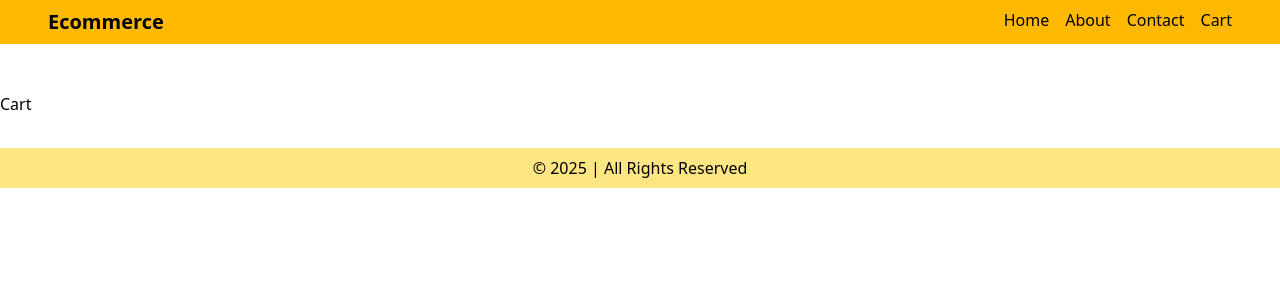
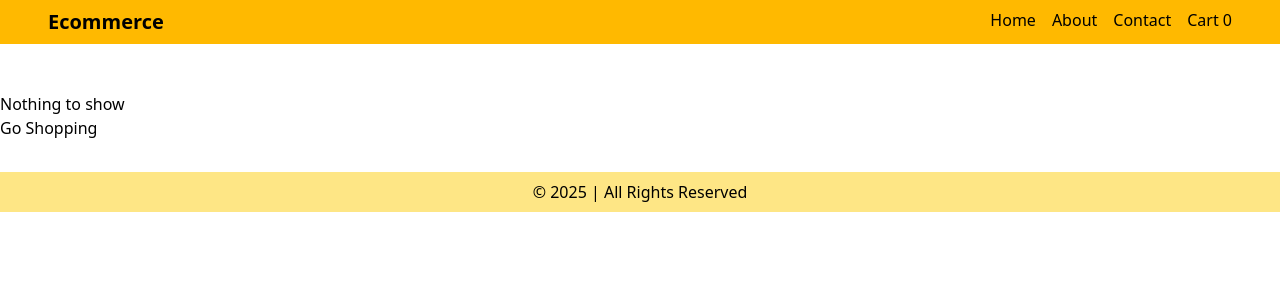
Before and after one commit to rohitjainfsl/ecommerce-new, a React (Vite) app: page /cart in a window 1280 px wide. Shown: the top 300 px of the page. Built offline with nearby package versions, Linux system fonts and the light colour scheme.

Commit message:
added cart page

```diff
--- a/src/components/Header.jsx
+++ b/src/components/Header.jsx
@@ -1,6 +1,8 @@
 import { NavLink } from "react-router-dom";
+import { useEcom } from "../context/EcomProvider";
 
 function Header() {
+  const { cart } = useEcom();
   return (
     <header className="flex justify-between px-12 py-2 mb-12 bg-amber-400 ">
       <h1 className="font-bold text-xl">Ecommerce</h1>
@@ -16,7 +18,9 @@ function Header() {
             <NavLink to="/contact">Contact</NavLink>
           </li>
           <li>
-            <NavLink to="/cart">Cart</NavLink>
+            <NavLink to="/cart">
+              Cart <span>{cart.length}</span>
+            </NavLink>
           </li>
         </ul>
       </nav>
--- a/src/context/EcomProvider.jsx
+++ b/src/context/EcomProvider.jsx
@@ -1,7 +1,7 @@
 import { createContext, useContext, useState } from "react";
 import instance from "../axiosConfig";
 
- export const ecomcontext = createContext();
+const ecomcontext = createContext();
 
 function EcomProvider({ children }) {
   const [products, setProducts] = useState([]);
@@ -22,13 +22,35 @@ function EcomProvider({ children }) {
     }
   }
 
+  function addToCart(product) {
+    const productAlreadyExists = cart.find(
+      (cartItem) => cartItem._id === product._id
+    );
+
+    if (productAlreadyExists) {
+      setCart(
+        cart.map((cartItem) =>
+          cartItem._id === product._id
+            ? { ...cartItem, quantity: Number(cartItem.quantity) + 1 }
+            : cartItem
+        )
+      );
+    } else {
+      const obj = { product, quantity: 1 };
+      setCart([...cart, obj]);
+    }
+  }
+
   return (
-    <ecomcontext.Provider value={{ products, cart, loading, fetchProducts }}>
+    <ecomcontext.Provider
+      value={{ products, cart, loading, fetchProducts, addToCart }}
+    >
       {children}
     </ecomcontext.Provider>
   );
 }
-// export function useEcom() {
-//   return useContext(ecomcontext);
-// }
+
+export function useEcom() {
+  return useContext(ecomcontext);
+}
 export default EcomProvider;
--- a/src/pages/Cart.jsx
+++ b/src/pages/Cart.jsx
@@ -1,5 +1,40 @@
+import { Link } from "react-router-dom";
+import { useEcom } from "../context/EcomProvider";
+import { MdOutlineCurrencyRupee } from "react-icons/md";
+
 export default function Cart() {
+  const { cart } = useEcom();
+  console.log(cart);
   return (
-    <div>Cart</div>
-  )
+    <div className="cart flex">
+      {cart.length === 0 ? (
+        <div className="emptyCart">
+          <h2>Nothing to show</h2>
+          <p>
+            <Link to="/">Go Shopping</Link>
+          </p>
+        </div>
+      ) : (
+        <>
+          <div className="cartContent">
+            {cart.map((item) => {
+              return (
+                <div key={item.product._id} className="cartItem flex gap-4">
+                  <img src={item.product.url} alt={item.product.name} className="w-20 h-20" />
+                  <div className="info">
+                    <h3>{item.product.name}</h3>
+                    <p className="inline-flex">
+                      <MdOutlineCurrencyRupee />
+                      <span>{item.product.price}</span>
+                    </p>
+                  </div>
+                </div>
+              );
+            })}
+          </div>
+          <div className="cartTotal"></div>
+        </>
+      )}
+    </div>
+  );
 }
--- a/src/pages/Home.jsx
+++ b/src/pages/Home.jsx
@@ -1,10 +1,9 @@
-import { useContext, useEffect, useState } from "react";
+import { useEffect } from "react";
 import { Link } from "react-router-dom";
-import { ecomcontext } from "../context/EcomProvider";
+import { useEcom } from "../context/EcomProvider";
 
 function Home() {
-//   const { products, loading, fetchProducts } = useEcom();
-  const {products,loading,fetchProducts}=useContext(ecomcontext)
+  const { products, loading, fetchProducts } = useEcom();
 
   useEffect(() => {
     fetchProducts();
--- a/src/pages/SingleProduct.jsx
+++ b/src/pages/SingleProduct.jsx
@@ -2,10 +2,13 @@ import { useEffect, useState } from "react";
 import instance from "../axiosConfig";
 import { useParams } from "react-router-dom";
 import { MdOutlineCurrencyRupee } from "react-icons/md";
+import { useEcom } from "../context/EcomProvider";
 
 function SingleProduct() {
   const [loading, setLoading] = useState(false);
   const [product, setProduct] = useState({});
+  const { addToCart } = useEcom();
+
   let { id } = useParams();
 
   useEffect(() => {
@@ -28,9 +31,7 @@ function SingleProduct() {
     }
   }
 
-  function handleAddToCart (){
-
-  }
+  function handleAddToCart() {}
 
   if (loading) return <h3>Loading...</h3>;
 
@@ -55,16 +56,29 @@ function SingleProduct() {
           <div className="price flex items-center">
             <MdOutlineCurrencyRupee /> <span>{product.price}</span>
           </div>
-             <h2>  <strong>Brand:-</strong> {product.brand}</h2>
-             <h2> <strong>Category:- </strong> {product.category} </h2>
+          <h2>
+            {" "}
+            <strong>Brand:-</strong> {product.brand}
+          </h2>
+          <h2>
+            {" "}
+            <strong>Category:- </strong> {product.category}{" "}
+          </h2>
           <div className="flex">
             <strong>Description:- </strong>
             <p>{product.description}</p>
           </div>
 
           <div className=" ">
-            <button className="border-2 bg-green-300 text-white  px-3 py-1 font-bold cursor-pointer transition-all duration-300  hover:bg-rose-600 ">Add to wishlist</button>
-            <button className="border-2 bg-cyan-500 text-white  px-3 py-1 font-bold cursor-pointer transition-all duration-300  hover:bg-rose-600 " onClick={handleAddToCart}>Add to Cart</button>
+            <button className="border-2 bg-green-300 text-white  px-3 py-1 font-bold cursor-pointer transition-all duration-300  hover:bg-rose-600 ">
+              Add to wishlist
+            </button>
+            <button
+              className="border-2 bg-cyan-500 text-white  px-3 py-1 font-bold cursor-pointer transition-all duration-300  hover:bg-rose-600 "
+              onClick={() => addToCart(product)}
+            >
+              Add to Cart
+            </button>
           </div>
         </div>
       </div>
```
Lines whose indentation alone changed are shown as unchanged.
